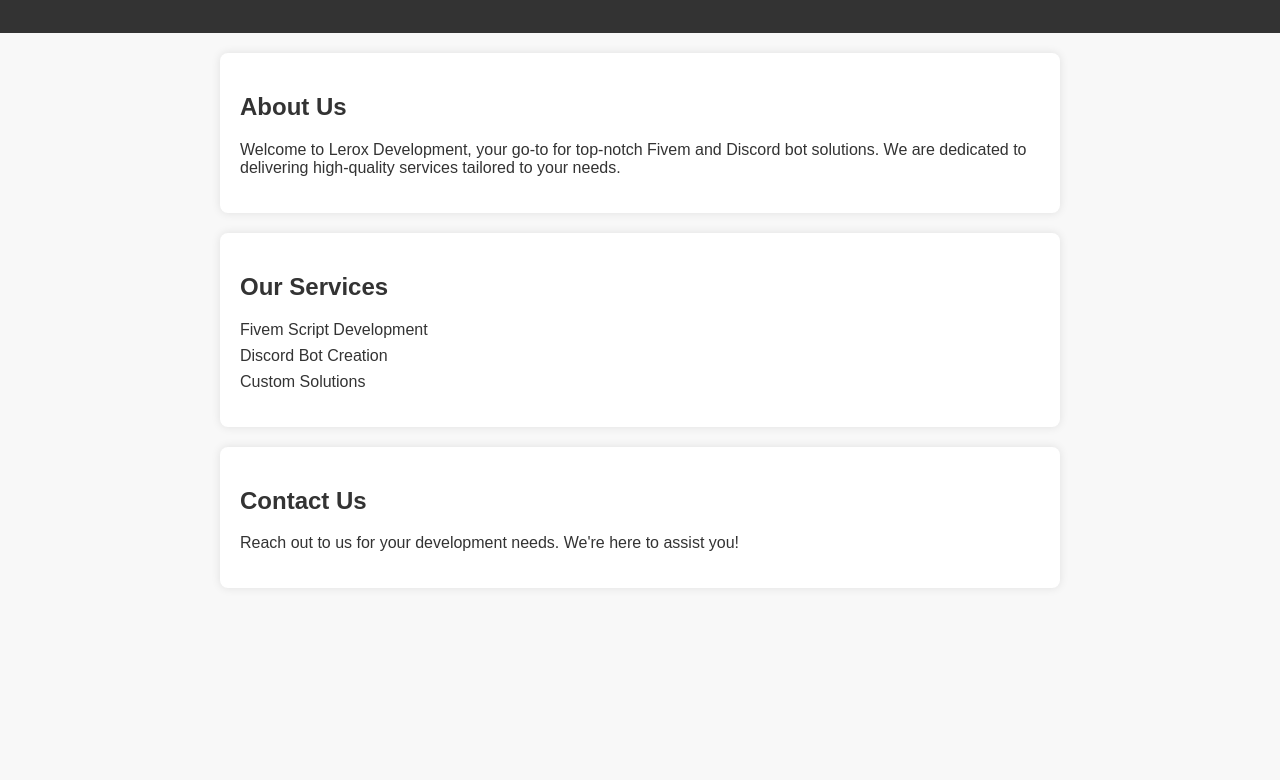
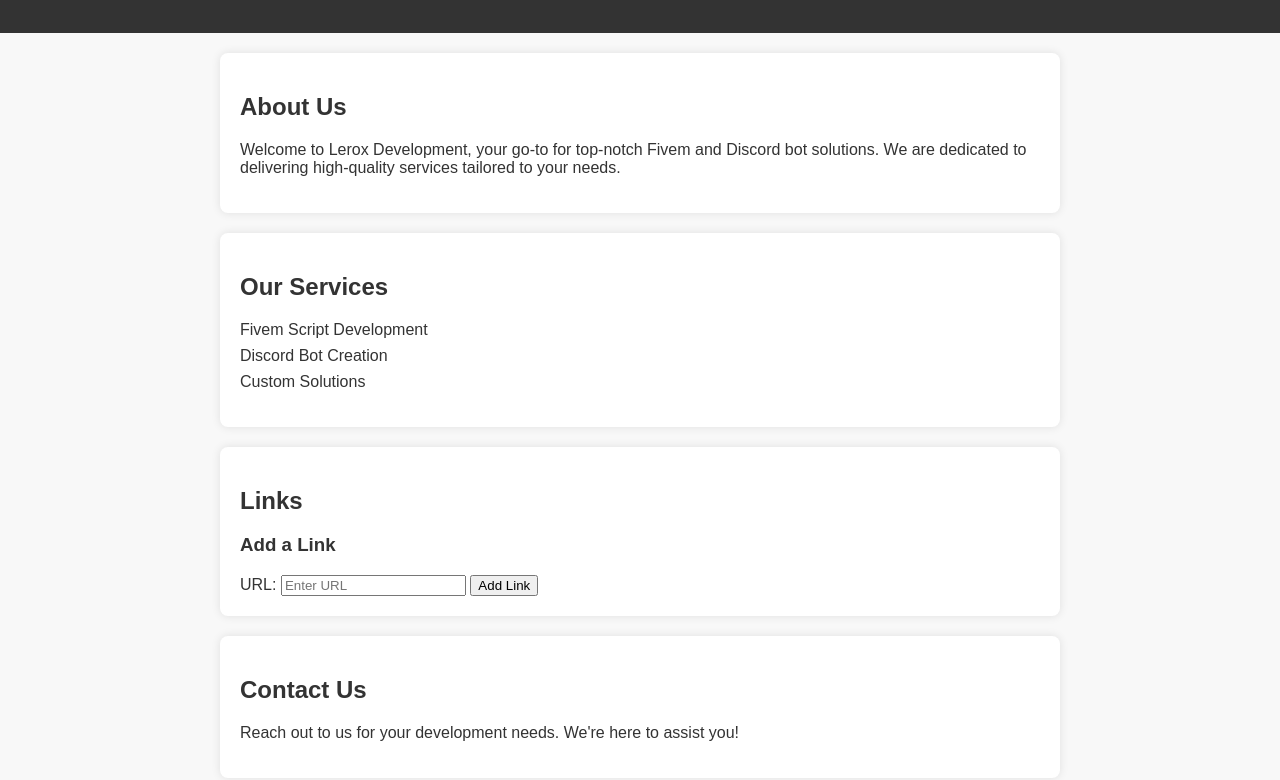
Before and after one commit to leroxdevelopment/lerox, a plain HTML site: page index.html in a window 1280 px wide. Shown: the part 94-874 px from the top of the page. Before the commit the page ends 800 px from the top, so only its background shows below. Drawn offline with Linux system fonts and the light colour scheme.

Commit message:
Update index.html

```diff
--- a/index.html
+++ b/index.html
@@ -6,6 +6,7 @@
     <meta name="viewport" content="width=device-width, initial-scale=1.0">
     <title>Lerox Development</title>
     <link rel="stylesheet" href="styles.css">
+    <script src="script.js"></script>
 </head>
 
 <body>
@@ -30,6 +31,20 @@
         </ul>
     </section>
 
+    <section id="links">
+        <h2>Links</h2>
+        <ul id="linkList">
+            <!-- Links will be dynamically added here -->
+        </ul>
+
+        <div id="addLinkForm">
+            <h3>Add a Link</h3>
+            <label for="linkUrl">URL:</label>
+            <input type="url" id="linkUrl" placeholder="Enter URL">
+            <button onclick="addLink()">Add Link</button>
+        </div>
+    </section>
+
     <section id="contact">
         <h2>Contact Us</h2>
         <p>Reach out to us for your development needs. We're here to assist you!</p>
```
